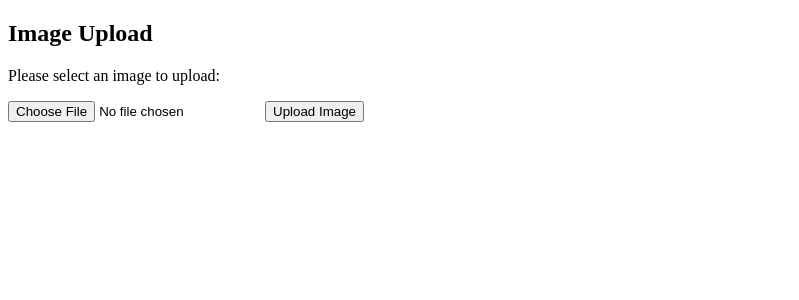
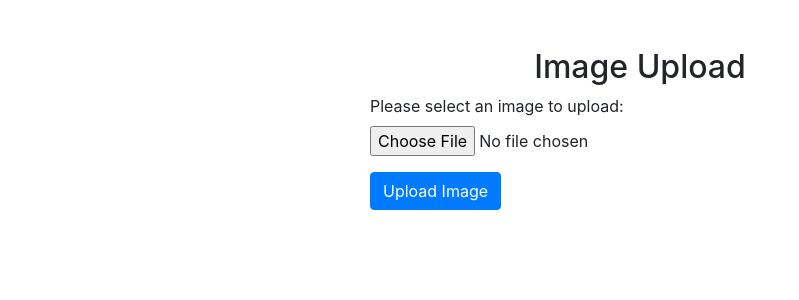
Before and after one commit to arjundheek/arjundheek, a Django app: page /add-image in a window 1280 px wide. Shown: the top 300 px of the page, without its empty margins (0-799 px from the left). Run offline with Django 4.2, Linux system fonts and the light colour scheme; a user stored in the database is signed in; some libraries are stand-ins or nearby versions.

Commit message:
Update add_image.html

```diff
--- a/templates/ArjunVaas/add_image.html
+++ b/templates/ArjunVaas/add_image.html
@@ -1,15 +1,30 @@
 <!DOCTYPE html>
 <html>
+<head>
+    <title>Image Upload</title>
+
+    <!-- Bootstrap 4 CSS -->
+    <link rel="stylesheet" href="https://stackpath.bootstrapcdn.com/bootstrap/4.5.2/css/bootstrap.min.css">
+</head>
 <body>
 
-<h2>Image Upload</h2>
-<p>Please select an image to upload:</p>
-
-<form action="/upload_image/" method="post" enctype="multipart/form-data">
-  {% csrf_token %}
-  <input type="file" id="image" name="image" accept="image/*">
-  <input type="submit" value="Upload Image" name="submit">
-</form>
+<div class="container mt-5">
+    <div class="row">
+        <div class="col-md-6 offset-md-3">
+            <h2 class="text-center">Image Upload</h2>
+            <form action="/upload_image/" method="post" enctype="multipart/form-data">
+                {% csrf_token %}
+                <div class="form-group">
+                    <label for="image">Please select an image to upload:</label>
+                    <input type="file" id="image" name="image" class="form-control-file" accept="image/*">
+                </div>
+                <div class="form-group">
+                    <input type="submit" value="Upload Image" name="submit" class="btn btn-primary">
+                </div>
+            </form>
+        </div>
+    </div>
+</div>
 
 </body>
 </html>
```
